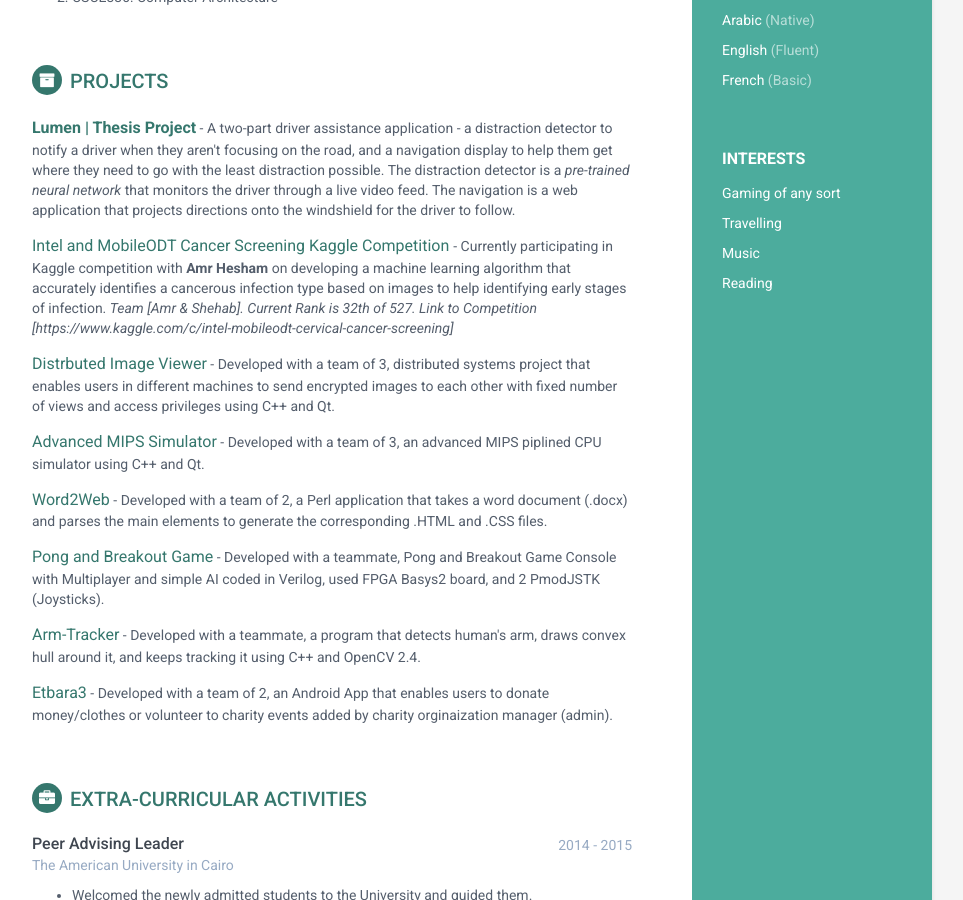
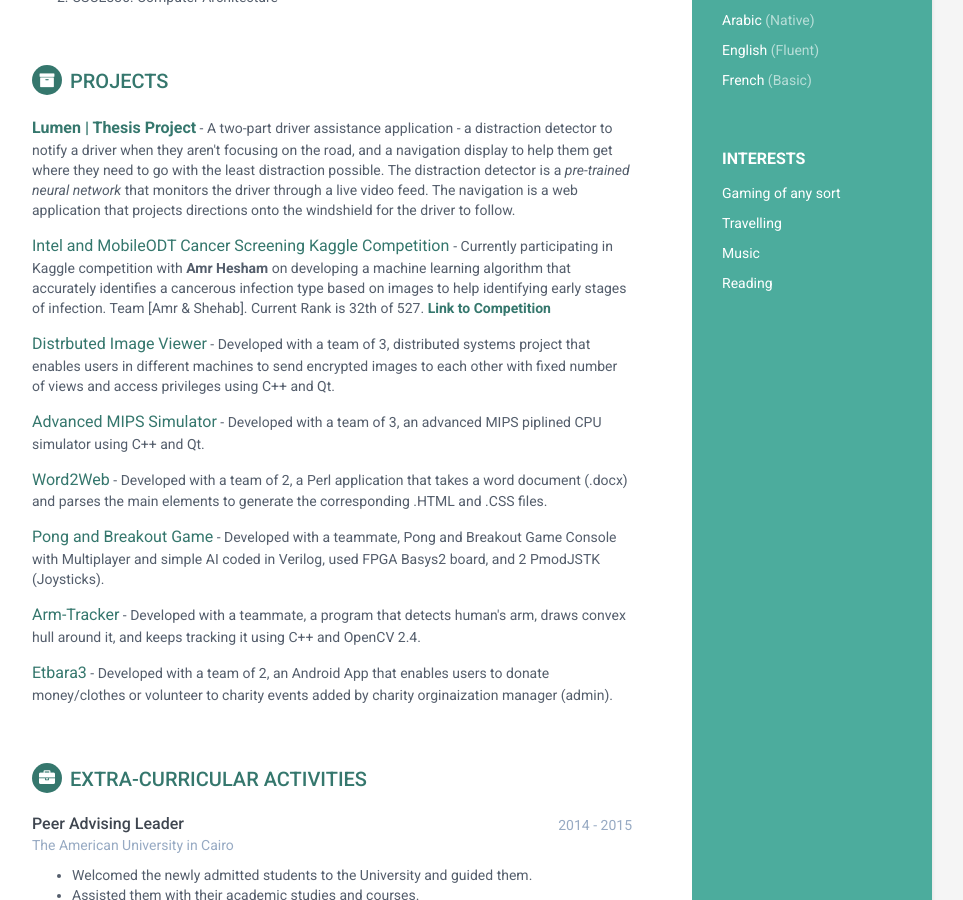
Before and after one commit to ShehabCE/shehabce.github.io, a Jekyll site: the page built from index.html, in a window 1280 px wide and 900 px high, scrolled down 767 px. Shown: the whole window, without its empty margins (188-1151 px from the left). Built offline with Jekyll 4.4.1, drawn with Linux system fonts in a browser that asks for light colours.

Commit message:
Added Kaggle description

```diff
--- a/_includes/projects.html
+++ b/_includes/projects.html
@@ -8,7 +8,7 @@
                 </div><!--//item-->
 
                 <div class="item">
-                    <span class="project-title"><a href="#" target="_blank">Intel and MobileODT Cancer Screening Kaggle Competition </a></span> - <span class="project-tagline"> Currently participating in Kaggle competition with <strong>Amr Hesham</strong> on developing a machine learning algorithm that accurately identifies a cancerous infection type based on images to help identifying early stages of infection. <I>Team [Amr &amp; Shehab]. Current Rank is 32th of 527. Link to Competition [https://www.kaggle.com/c/intel-mobileodt-cervical-cancer-screening]</I></span>
+                    <span class="project-title"><a href="#" target="_blank">Intel and MobileODT Cancer Screening Kaggle Competition </a></span> - <span class="project-tagline"> Currently participating in Kaggle competition with <strong>Amr Hesham</strong> on developing a machine learning algorithm that accurately identifies a cancerous infection type based on images to help identifying early stages of infection. Team [Amr &amp; Shehab]. Current Rank is 32th of 527. <strong><a href="https://www.kaggle.com/c/intel-mobileodt-cervical-cancer-screening" target="_blank">Link to Competition</strong></a></span>
                 </div><!--//item-->
 
                 <div class="item">
```
